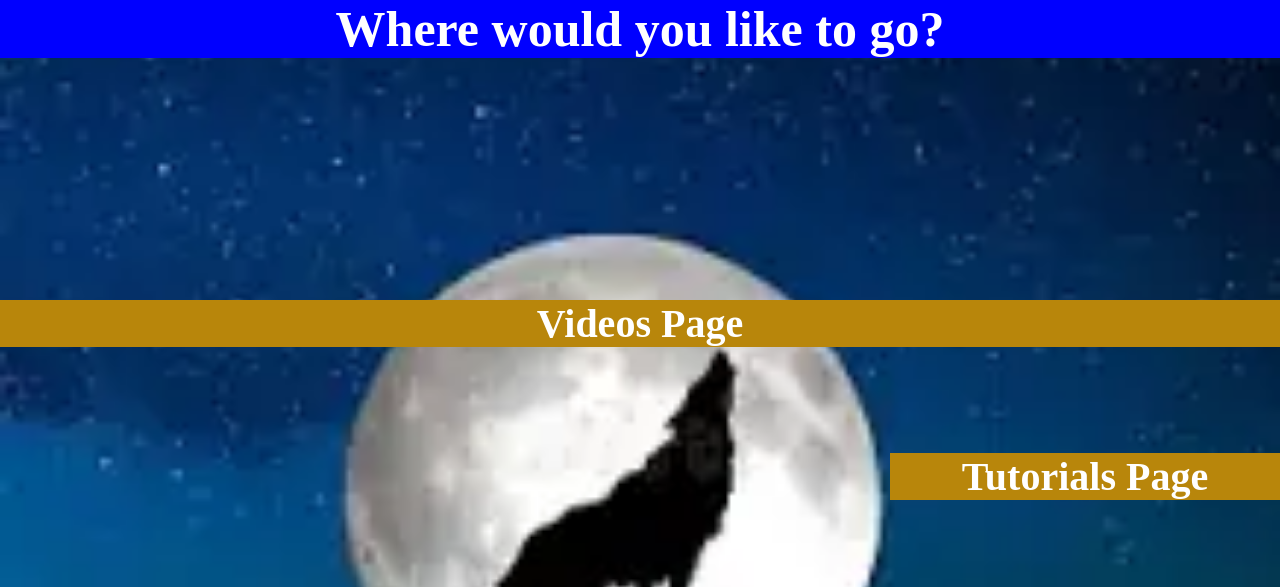
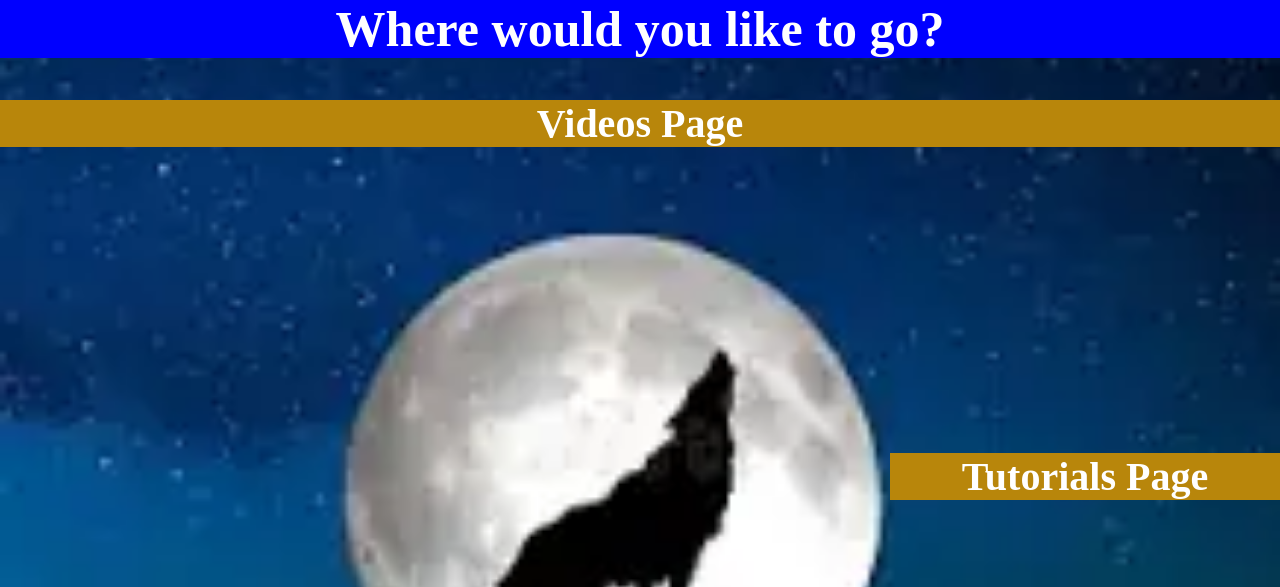
Before and after one commit to TheWolfBro2008/wolfstudios, a PHP site: page /moresec.html in a window 1280 px wide. Shown: the top 587 px of the page. Run offline with PHP 8.4, Linux system fonts and the light colour scheme.

Commit message:
Update wtgpgs.css

```diff
--- a/css/wtgpgs.css
+++ b/css/wtgpgs.css
@@ -102,7 +102,7 @@ body {
         background-color: darkgoldenrod;
         color: white;
         font-size: 40px;
-        position: absolute;
+        position: absolute; top: 50px;
         width: 100%;
         text-decoration: none;
         text-align: center;
```
